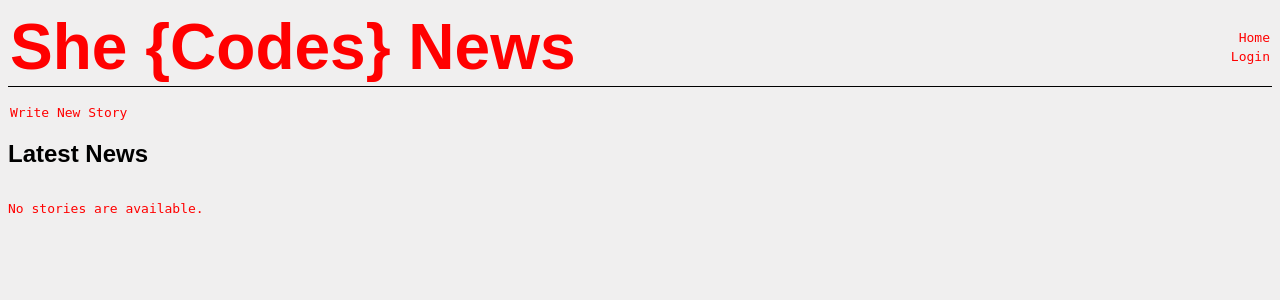
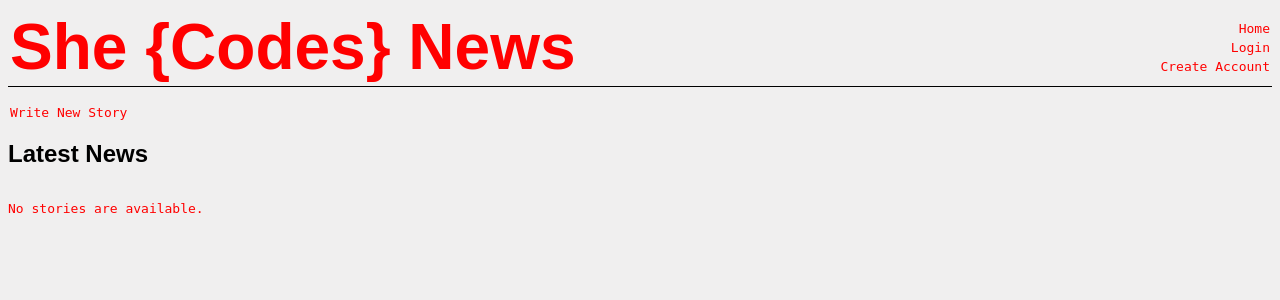
Before and after one commit to ldctaylor/django_project, a Django app: page /news/ in a window 1280 px wide. Shown: the top 300 px of the page. Run offline with Django 4.2, Linux system fonts and the light colour scheme; data that the repository does not hold is empty; parts of the project's set-up code (start-up, migrations or seed data) failed here and were passed over; some web fonts are replaced.

Commit message:
Create Account functionality

```diff
--- a/she_codes_news/templates/nav.html
+++ b/she_codes_news/templates/nav.html
@@ -4,9 +4,10 @@
     <a href="#">Logout</a>
     <a href="#">Login</a> -->
     {% if request.user.is_authenticated %}
-        <a href="#">{{ user.username }}</a>
+        <a href="{% url 'users:viewAccount' %}">{{ user.username }}</a>
         <a href="{% url 'logout' %}">Logout</a>
     {% else %}
         <a href="{% url 'login' %}">Login</a>
+        <a href="{% url 'users:createAccount' %}">Create Account</a>
     {% endif %}
 </nav>
--- a/she_codes_news/users/views.py
+++ b/she_codes_news/users/views.py
@@ -12,6 +12,7 @@ class CreateAccountView(CreateView):
 class ViewAccountProfile(generic.DetailView):
     template_name = 'users/viewAccount.html'
     model = CustomUser
+    context_object_name = "user"
 
     def get_object(self):
         return CustomUser.objects.get(id=self.request.user.id)
```
